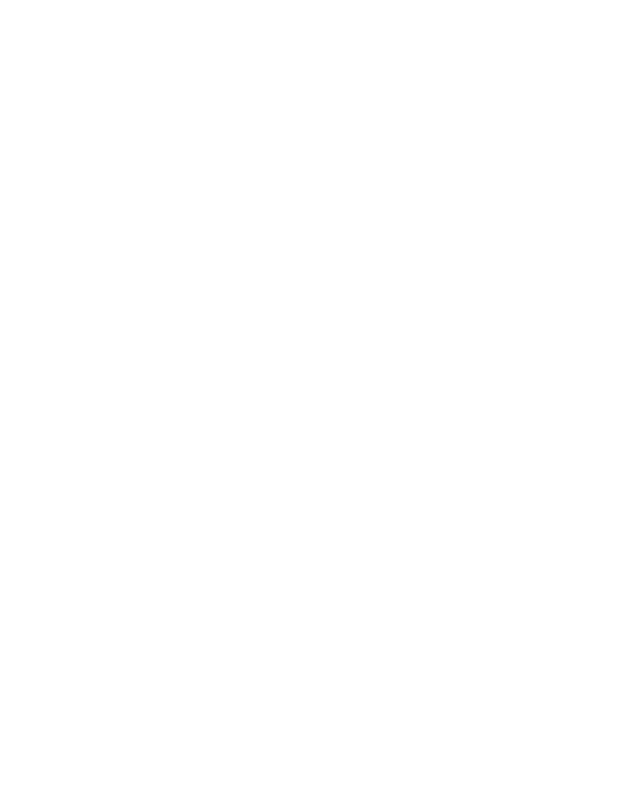
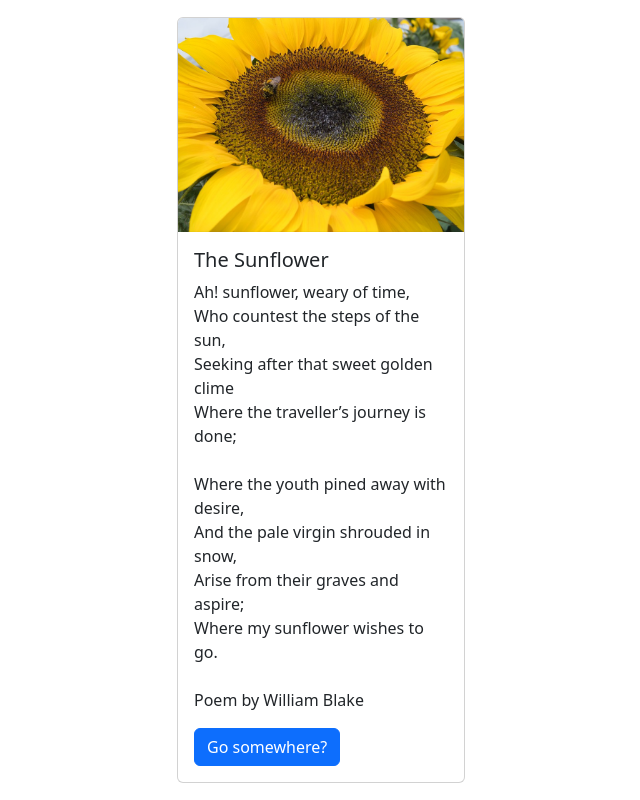
Before and after one commit to Ann-c-Tseng/UdemyWebDev2023, a plain HTML site: page Section 11 - bootstrap/11.0 Bootstrap Intro/index.html in a window 1280 px wide. Shown: the whole page, without its empty margins (319-959 px from the left). Drawn offline with nearby package versions, Linux system fonts and the light colour scheme.

Commit message:
worked with a bootstrap card + added a William Blake poem

```diff
--- a/Section 11 - bootstrap/11.0 Bootstrap Intro/index.html
+++ b/Section 11 - bootstrap/11.0 Bootstrap Intro/index.html
@@ -5,16 +5,43 @@
   <meta charset="utf-8">
   <meta name="viewport" content="width=device-width, initial-scale=1">
   <title>Bootstrap</title>
-  <!-- TODO 1: Add the Bootstrap link here. -->
+  <link href="https://cdn.jsdelivr.net/npm/bootstrap@5.3.2/dist/css/bootstrap.min.css" rel="stylesheet" integrity="sha384-T3c6CoIi6uLrA9TneNEoa7RxnatzjcDSCmG1MXxSR1GAsXEV/Dwwykc2MPK8M2HN" crossorigin="anonymous">
   <style>
-    /* TODO 4: Use flexbox to center the card in the vertical and horizontal center. */
+    .flex-container {
+      display: flex;
+      justify-content: center;
+      align-items: center;
+      height: 100vh;
+    }
   </style>
 </head>
 
 <body>
   <div class="flex-container">
-    <!-- TODO 2: Add the Bootstrap Prebuilt Card here -->
-    <!-- TODO 3: Change the image src to display the flower.jpg image. -->
+    <div class="card" style="width: 18rem;">
+      <img src="./flower.jpg" class="card-img-top" alt="A picture of a large sunflower with a bee located within its center at 11 o'clock position">
+      <div class="card-body">
+        <h5 class="card-title">The Sunflower</h5>
+        <p class="card-text">
+          Ah! sunflower, weary of time, <br>
+          Who countest the steps of the sun, <br>
+          Seeking after that sweet golden clime <br>
+          Where the traveller’s journey is done; <br>
+
+          <br>
+
+          Where the youth pined away with desire, <br>
+          And the pale virgin shrouded in snow, <br>
+          Arise from their graves and aspire; <br>
+          Where my sunflower wishes to go. <br>
+
+          <br>
+
+          Poem by William Blake
+        </p>
+        <a href="#" class="btn btn-primary">Go somewhere?</a>
+      </div>
+    </div>
   </div>
 </body>
 
```
